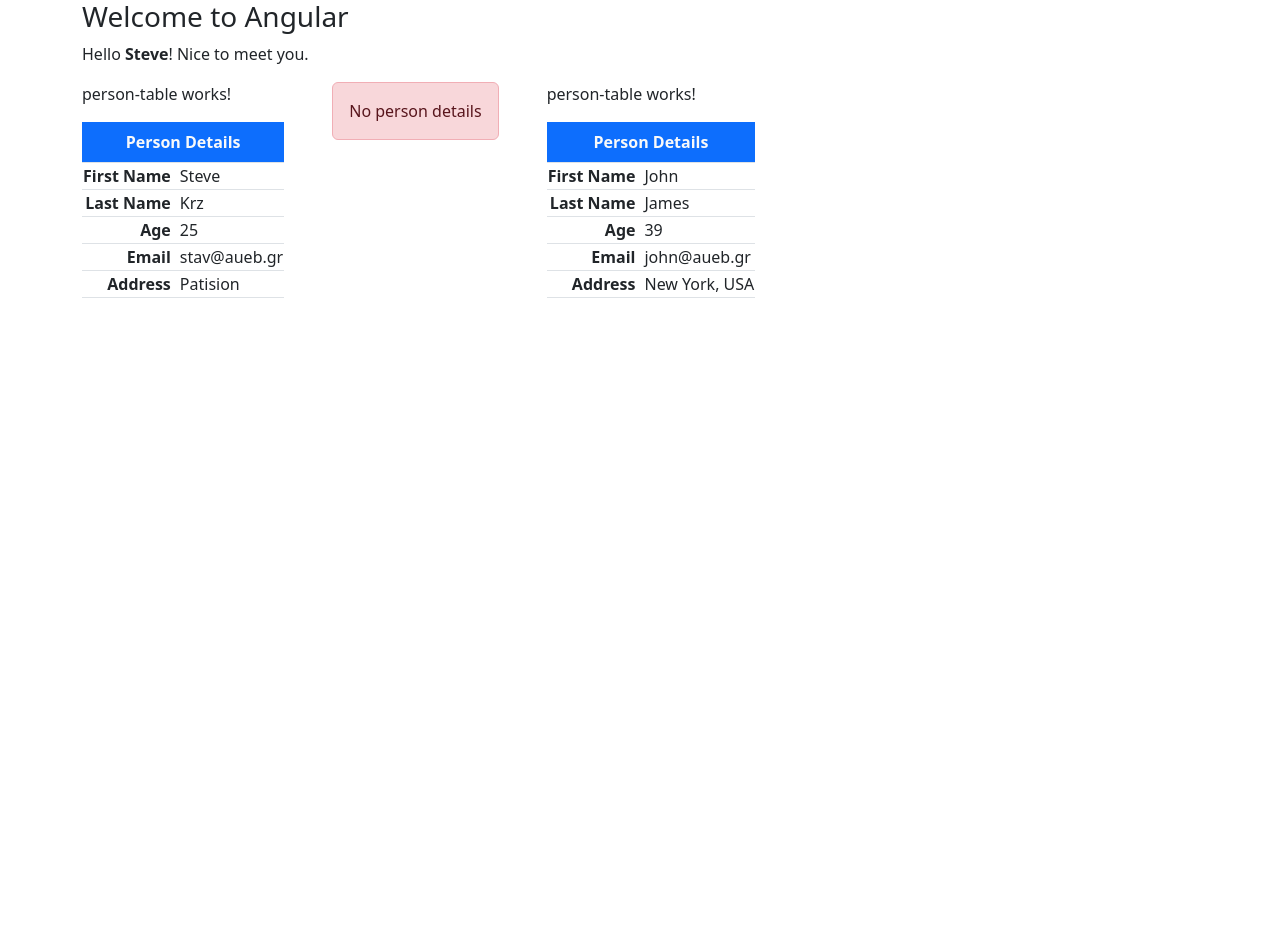
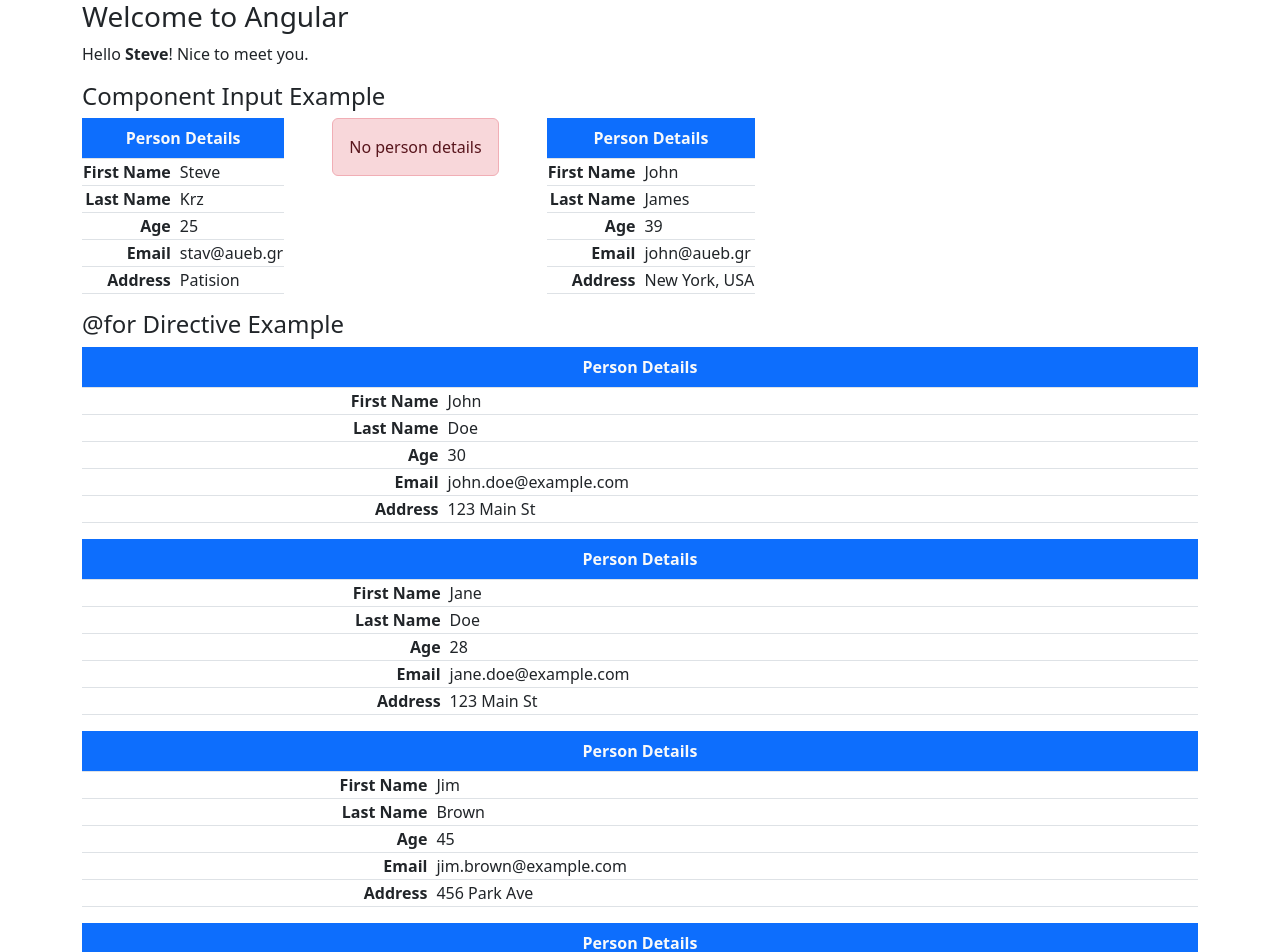
Before and after one commit to StKrz/angular-introduction, an Angular app: page / in a window 1280 px wide. Shown: the top 952 px of the page. Before the commit the page ends 800 px from the top, so only its background shows below. Built offline with nearby package versions, Linux system fonts and the light colour scheme.

Commit message:
@for directive

```diff
--- a/src/app/app.component.html
+++ b/src/app/app.component.html
@@ -5,9 +5,19 @@
              Nice to meet you.
       </p>
 
+      <h4>Component Input Example</h4>
+
  <div class="d-flex gap-5 text-nowrap">
       <app-person-table [person]="person0"></app-person-table>
       <app-person-table></app-person-table>
       <app-person-table [person]="person1"></app-person-table>
 </div>
+
+      <h4>{{ "@for" }} Directive Example</h4>
+
+      <div class="dflex flex-wrap text-nowrap gap-2">
+            @for(user of users; track user) {
+                  <app-person-table [person]="user"></app-person-table>
+            }
+      </div>
 </div>
--- a/src/app/app.component.ts
+++ b/src/app/app.component.ts
@@ -1,5 +1,6 @@
 import { Component } from '@angular/core';
 import { PersonTableComponent } from './components/person-table/person-table.component';
+import { Person } from './shared/interfaces/person';
 
 @Component({
   selector: 'app-root',
@@ -25,5 +26,78 @@
       age: 39,
       email: 'john@aueb.gr',
       address: 'New York, USA'
-    }
+    };
+
+    users: Person[] = [
+      {
+        givenName: 'John',
+        surName: 'Doe',
+        age: 30,
+        email: 'john.doe@example.com',
+        address: '123 Main St',
+      },
+      {
+        givenName: 'Jane',
+        surName: 'Doe',
+        age: 28,
+        email: 'jane.doe@example.com',
+        address: '123 Main St',
+      },
+      {
+        givenName: 'Jim',
+        surName: 'Brown',
+        age: 45,
+        email: 'jim.brown@example.com',
+        address: '456 Park Ave',
+      },
+      {
+        givenName: 'Jill',
+        surName: 'Brown',
+        age: 42,
+        email: 'jill.brown@example.com',
+        address: '456 Park Ave',
+      },
+      {
+        givenName: 'Jake',
+        surName: 'Smith',
+        age: 36,
+        email: 'jake.smith@example.com',
+        address: '789 Broadway',
+      },
+      {
+        givenName: 'Judy',
+        surName: 'Smith',
+        age: 34,
+        email: 'judy.smith@example.com',
+        address: '789 Broadway',
+      },
+      {
+        givenName: 'Jack',
+        surName: 'Johnson',
+        age: 50,
+        email: 'jack.johnson@example.com',
+        address: '321 Oak St',
+      },
+      {
+        givenName: 'Julie',
+        surName: 'Johnson',
+        age: 48,
+        email: 'julie.johnson@example.com',
+        address: '321 Oak St',
+      },
+      {
+        givenName: 'Jerry',
+        surName: 'Davis',
+        age: 55,
+        email: 'jerry.davis@example.com',
+        address: '654 Pine St',
+      },
+      {
+        givenName: 'June',
+        surName: 'Davis',
+        age: 53,
+        email: 'june.davis@example.com',
+        address: '654 Pine St',
+      },
+    ];
 }
--- a/src/app/components/person-table/person-table.component.html
+++ b/src/app/components/person-table/person-table.component.html
@@ -1,8 +1,7 @@
 @if(!person) {
   <div class="alert alert-danger text-center">No person details</div>
 } @else {
-<p>person-table works!</p>
-<table class="table table-bordered w-50">
+<table class="table table-bordered">
     <caption class="caption-top fw-bold bg-primary text-light text-center">
       Person Details
     </caption>
```
Also changed, not shown: 1 other file (tests, documents, lock files or other folders).
